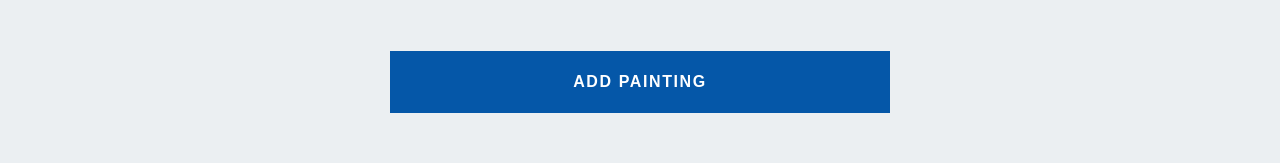
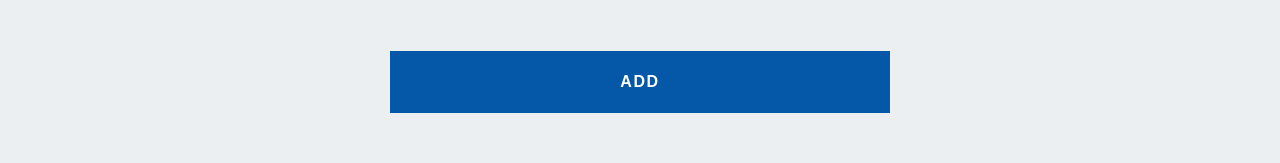
Before and after one commit to lunadragon06/torfs-art-gallery, a React (Create React App) app: page /add in a window 1280 px wide. Shown: the part 914-1077 px from the top of the page. Built offline with nearby package versions, Linux system fonts and the light colour scheme.

Commit message:
Update Add.js

```diff
--- a/src/components/pages/admin/subpages/Add.js
+++ b/src/components/pages/admin/subpages/Add.js
@@ -1,30 +1,58 @@
 import * as yup from "yup";
 import FormError from "../../../../common/FormError";
 import Heading from "../../../layout/Heading";
-import { Link } from "react-router-dom";
+import { Link, useHistory } from "react-router-dom";
+import React from "react";
+import useAxios from "../../../../hooks/useAxios";
 import { useForm } from 'react-hook-form';
+import { useState } from "react";
 import { yupResolver } from "@hookform/resolvers/yup";
 
 
 const schema = yup.object().shape({
     title: yup.string().required("A title for your painting is required."),
 	category: yup.string().required("Please select a painting category."),
-    image: yup.mixed().required("Please upload your painting image."),
+    file: yup.mixed().required("Please upload your painting image."),
 	description: yup.string().required("Description for your painting is required."),
 });
 
-export default function Add() {
-    const { register, handleSubmit, reset, formState: { errors } } = useForm ({
+function Add() {
+	const [submitting, setSubmitting] = useState(false);
+    const [serverError, setServerError] = useState(null);
+
+    const history = useHistory();;
+    const http = useAxios();
+
+    const { register, handleSubmit, formState: { errors } } = useForm({
         resolver: yupResolver(schema),
     });
+    async function onSubmit(inputData) {
+        setSubmitting(true);
+        setServerError(null);
 
-    function onSubmit(data) {
-        console.log(data);
-        alert("A new painting has been successfully added to your page!");
-        reset();
+        inputData.status = "published";
+
+        //Images
+        const formData = new FormData();
+        for (const image of inputData.file) {
+            formData.append('file.images', image);
+        }
+
+        const { image, ...data } = inputData;
+        formData.append("data", JSON.stringify(data));
+
+        try {
+            const response = await http.post("/add", formData);
+			console.log(response);
+            history("/dashboard");
+
+        } catch (error) {
+            setServerError("Failed to add new painting! Please try again later.");
+			console.log("error", error);
+        } finally {
+            setSubmitting(false);
+        }
     }
-
-    console.log(errors);
 
 	return (
 	<>
@@ -36,17 +64,19 @@ export default function Add() {
 		</div>
 		<Heading content="Add new painting" />
 		<form onSubmit={handleSubmit(onSubmit)}>
+		{/* {serverError && <FormError>{serverError}</FormError>} */}
+		{serverError && <FormError>{serverError}</FormError>}
             <label htmlFor="title">
 				Title <span className="reqdot">*</span>
 			</label>
-                <input name="title" {...register("title")} />
+                <input name="title" type="title" {...register("title")} />
 				{errors.title && <FormError>
                     {errors.title.message}
 				</FormError>}
 			<label htmlFor="cat">
 				Category <span className="reqdot">*</span>
 			</label>
-				<select {...register("category")}>
+				<select name="category" type="category" {...register("category")}>
                     <option value="">Please select a painting category</option>
                     <option className="subject-option" value="abstract">Abstract</option>
 					<option className="subject-option" value="maritime">Maritime</option>
@@ -58,19 +88,23 @@ export default function Add() {
 			<label htmlFor="img">
 				Image <span className="reqdot">*</span>
 			</label>
-				<input className="file-input" type="file" {...register} />
-				{errors.image && <FormError>
-                    {errors.image.message}
+				<input className="file-input" name="file" type="file" multiple {...register("file")} />
+				{errors.file && <FormError>
+                    {errors.file.message}
 				</FormError>}
 			<label htmlFor="description">
 				Description <span className="reqdot">*</span>
 			</label>
-			    <textarea name="description" {...register("description")} />
+			    <textarea type="description" name="description" {...register("description")} />
 				{errors.description && <FormError>
                     {errors.description.message}
 				</FormError>}
-            <button className="addbtn" type="submit">Add painting</button>
+            <button className="addbtn" type="submit" name="add">
+			    {submitting ? "Adding..." : "Add"}
+			</button>
         </form>
 	</>
 	);
 }
+
+export default Add;
```
